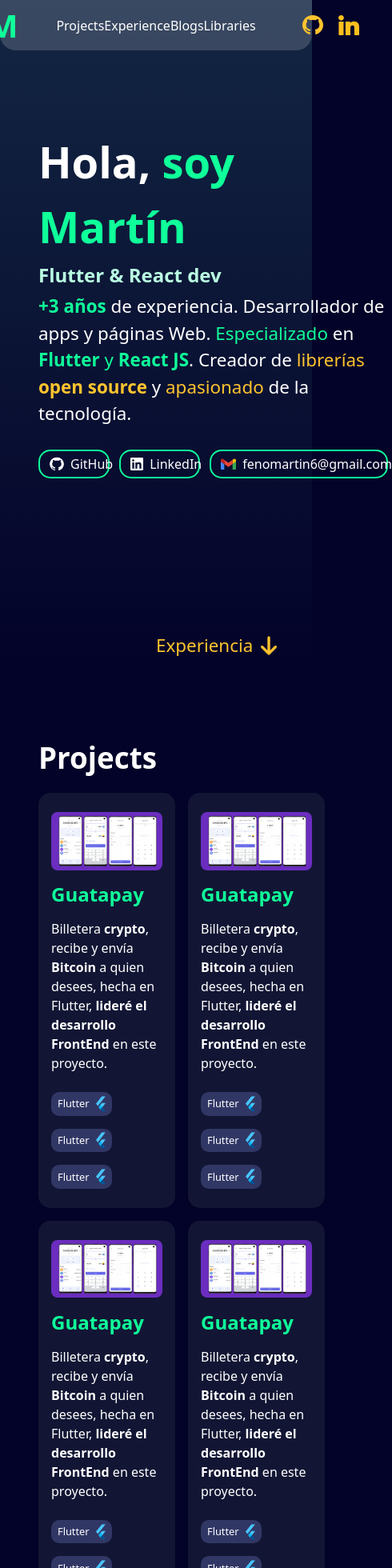
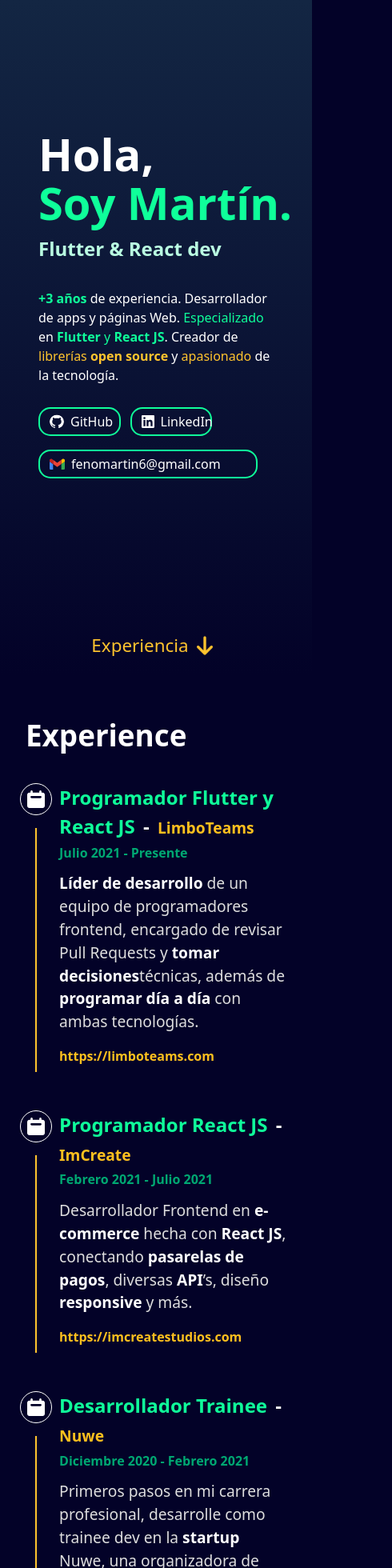
Before and after one commit to Martin-Fenocchio/Portfolio, a React (Vite) app: page / in a window 390 px wide. Shown: the top 1960 px of the page at 80% size, 490 px wide, since content can reach past the window. Built offline with nearby package versions, Linux system fonts and the light colour scheme.

Commit message:
feat: responsive design

```diff
--- /dev/null
+++ b/src/assets/styles/about-me.scss
@@ -0,0 +1,43 @@
+@media (max-width: 431px) {
+  .gradient .about_me_section .width-container {
+    h1 {
+      font-size: 3.5rem;
+      line-height: 1.1;
+      margin-bottom: 0.5rem;
+
+      span {
+        display: block;
+        text-transform: capitalize;
+      }
+    }
+
+    > p {
+      font-size: 1rem;
+      padding-right: 3rem;
+      margin-top: 2rem;
+    }
+
+    .grid-media {
+      flex-wrap: wrap;
+      .github {
+        flex: 0 1 30%;
+      }
+
+      .linkedin {
+        flex: 0 0 30%;
+      }
+
+      a:last-child {
+        margin-top: 0.3rem;
+        flex: 0 0 80%;
+      }
+    }
+
+    .experience {
+      left: 0;
+      width: 100%;
+      display: flex;
+      justify-content: center;
+    }
+  }
+}
--- a/src/assets/styles/experiences.scss
+++ b/src/assets/styles/experiences.scss
@@ -61,3 +61,19 @@
     }
   }
 }
+
+@media (max-width: 431px) {
+  .experience-section {
+    margin-top: 3rem;
+    padding-left: 0;
+    padding: 0 2rem;
+
+    h2 {
+      margin-bottom: 2rem;
+    }
+
+    .experience-item {
+      gap: 16px;
+    }
+  }
+}
--- a/src/assets/styles/global.scss
+++ b/src/assets/styles/global.scss
@@ -91,3 +91,9 @@ html {
 .hover:hover {
   cursor: pointer;
 }
+
+@media (max-width: 431px) {
+  .line {
+    display: none;
+  }
+}
--- a/src/assets/styles/libraries.scss
+++ b/src/assets/styles/libraries.scss
@@ -59,3 +59,13 @@
     }
   }
 }
+
+@media (max-width: 431px) {
+  .libraries-section {
+    padding: 3rem 2rem 0;
+
+    .library-item {
+      grid-template-columns: 100%;
+    }
+  }
+}
--- a/src/assets/styles/projects.scss
+++ b/src/assets/styles/projects.scss
@@ -57,3 +57,14 @@
     }
   }
 }
+
+@media (max-width: 431px) {
+  .project-section {
+    padding: 2rem 2rem 0;
+
+    .grid {
+      grid-template-columns: 100%;
+      grid-row-gap: 32px;
+    }
+  }
+}
--- a/src/components/home/aboutMe/aboutMe-section.tsx
+++ b/src/components/home/aboutMe/aboutMe-section.tsx
@@ -3,14 +3,15 @@ import Github from "../../../assets/icons/github.svg";
 import Linkedin from "../../../assets/icons/linkedin.svg";
 import Email from "../../../assets/icons/email.svg";
 import SocialMediaItem from "./social-media/social-media-item";
+import "../../../assets/styles/about-me.scss";
 
 function AboutMeSection() {
   return (
-    <div className="h-full gradient">
+    <div className="about-me-section  h-full gradient">
       <div className="h-[90%] about_me_section flex flex-column items-center  ">
         <div className="width-container">
           <h1 className="text-white">
-            Hola, <span>soy Martín</span>
+            Hola, <span>soy Martín.</span>
           </h1>
           <h2 className="text-white">Flutter & React dev</h2>
           <p className="text-white">
@@ -30,7 +31,7 @@ function AboutMeSection() {
             y <span className="yellow">apasionado</span> de la tecnología.
           </p>
 
-          <div className="flex gap-3 mt-7">
+          <div className="grid-media flex gap-3 mt-7">
             <SocialMediaItem
               text="GitHub"
               icon={Github}
--- a/src/components/home/aboutMe/social-media/social-media-item.tsx
+++ b/src/components/home/aboutMe/social-media/social-media-item.tsx
@@ -6,7 +6,7 @@ interface Props {
 
 function SocialMediaItem(props: Props) {
   return (
-    <a href={props.url} target="BLANK">
+    <a href={props.url} target="BLANK" className={props.text.toLowerCase()}>
       <div className="social-media-item hover flex border-[2px] border-green px-3 py-1 rounded-[15px]">
         <img src={props.icon} alt="icon" className="mr-2" />
         <p className="text-white text-m">{props.text}</p>
--- a/src/components/home/projects/projects-section.tsx
+++ b/src/components/home/projects/projects-section.tsx
@@ -41,7 +41,7 @@ function ProjectsSection() {
         <ProjectItem
           image={GuatapayPicture}
           url=""
-          title="Guatapay"
+          title="Adamo ID"
           tags={[
             {
               text: "Flutter",
@@ -58,16 +58,17 @@ function ProjectsSection() {
           ]}
           description={
             <p>
-              Billetera <strong>crypto</strong>, recibe y envía{" "}
-              <strong>Bitcoin</strong> a quien desees, hecha en Flutter,{" "}
-              <strong>lideré el desarrollo FrontEnd</strong> en este proyecto.
+              <strong>Digital signatures</strong> and{" "}
+              <strong>identity verifications</strong>, <strong>lead</strong> the
+              <strong>front-end</strong> both the app and the web part, Using
+              <strong>Flutter Web</strong> and React JS
             </p>
           }
         />
         <ProjectItem
           image={GuatapayPicture}
           url=""
-          title="Guatapay"
+          title="uPOS"
           tags={[
             {
               text: "Flutter",
@@ -84,16 +85,17 @@ function ProjectsSection() {
           ]}
           description={
             <p>
-              Billetera <strong>crypto</strong>, recibe y envía{" "}
-              <strong>Bitcoin</strong> a quien desees, hecha en Flutter,{" "}
-              <strong>lideré el desarrollo FrontEnd</strong> en este proyecto.
+              Point of sale system for restaurants, made with{" "}
+              <strong>Flutter</strong>, with a{" "}
+              <strong>mobile app and a web</strong>. Manage employees, dishes,
+              statistics and more.
             </p>
           }
         />
         <ProjectItem
           image={GuatapayPicture}
           url=""
-          title="Guatapay"
+          title="LimboScan"
           tags={[
             {
               text: "Flutter",
@@ -110,12 +112,244 @@ function ProjectsSection() {
           ]}
           description={
             <p>
-              Billetera <strong>crypto</strong>, recibe y envía{" "}
-              <strong>Bitcoin</strong> a quien desees, hecha en Flutter,{" "}
-              <strong>lideré el desarrollo FrontEnd</strong> en este proyecto.
+              <strong>QR code scanner app</strong>, designed to be as{" "}
+              <strong>fast</strong> as possible and <strong>without ads</strong>
+              .
             </p>
           }
         />
+        {/*   <ProjectItem
+          image={GuatapayPicture}
+          url=""
+          title="Cuy"
+          tags={[
+            {
+              text: "Flutter",
+              image: FlutterIcon,
+            },
+            {
+              text: "Flutter",
+              image: FlutterIcon,
+            },
+            {
+              text: "Flutter",
+              image: FlutterIcon,
+            },
+          ]}
+          description={
+            <p>
+              Website for Latin American <strong>exchange houses</strong>, you
+              can preview <strong>conversions in real time</strong> and make the
+              exchange instantly.
+            </p>
+          }
+        />
+        <ProjectItem
+          image={GuatapayPicture}
+          url=""
+          title="Darxprex"
+          tags={[
+            {
+              text: "Flutter",
+              image: FlutterIcon,
+            },
+            {
+              text: "Flutter",
+              image: FlutterIcon,
+            },
+            {
+              text: "Flutter",
+              image: FlutterIcon,
+            },
+          ]}
+          description={
+            <p>
+              Send <strong>remittances</strong> from Latin America, send and
+              receive <strong>any currency</strong>, upload receipts, verify
+              identity, preview <strong>exchange rates</strong> and send money
+              to relatives.
+            </p>
+          }
+        />
+        <ProjectItem
+          image={GuatapayPicture}
+          url=""
+          title="FMoney"
+          tags={[
+            {
+              text: "Flutter",
+              image: FlutterIcon,
+            },
+            {
+              text: "Flutter",
+              image: FlutterIcon,
+            },
+            {
+              text: "Flutter",
+              image: FlutterIcon,
+            },
+          ]}
+          description={
+            <p>
+              <strong>Cryptographic</strong> lottery/lottery platform, allows
+              the purchase of <strong>cryptographic tickets</strong> and win
+              prizes on the platform's <strong>own token</strong>.
+            </p>
+          }
+        />
+        <ProjectItem
+          image={GuatapayPicture}
+          url=""
+          title="Guatapay Platform"
+          tags={[
+            {
+              text: "Flutter",
+              image: FlutterIcon,
+            },
+            {
+              text: "Flutter",
+              image: FlutterIcon,
+            },
+            {
+              text: "Flutter",
+              image: FlutterIcon,
+            },
+          ]}
+          description={
+            <p>
+              Platform that <strong>allows e-commerces</strong> to{" "}
+              <strong>accept and receive cryptocurrency payments</strong> by
+              installing a small add-on in their store.
+            </p>
+          }
+        />
+        <ProjectItem
+          image={GuatapayPicture}
+          url=""
+          title="Darxprex Web"
+          tags={[
+            {
+              text: "Flutter",
+              image: FlutterIcon,
+            },
+            {
+              text: "Flutter",
+              image: FlutterIcon,
+            },
+            {
+              text: "Flutter",
+              image: FlutterIcon,
+            },
+          ]}
+          description={
+            <p>
+              Web platform for Darxprex app{" "}
+              <strong>workers to manage their customers</strong>, place orders,
+              track revenue and more.
+            </p>
+          }
+        />
+        <ProjectItem
+          image={GuatapayPicture}
+          url=""
+          title="uPOS admin"
+          tags={[
+            {
+              text: "Flutter",
+              image: FlutterIcon,
+            },
+            {
+              text: "Flutter",
+              image: FlutterIcon,
+            },
+            {
+              text: "Flutter",
+              image: FlutterIcon,
+            },
+          ]}
+          description={
+            <p>
+              Web platform for distributors of the uPOS app, allows to add and
+              manage customers.
+            </p>
+          }
+        />
+        <ProjectItem
+          image={GuatapayPicture}
+          url=""
+          title="LimboXtractor"
+          tags={[
+            {
+              text: "Flutter",
+              image: FlutterIcon,
+            },
+            {
+              text: "Flutter",
+              image: FlutterIcon,
+            },
+            {
+              text: "Flutter",
+              image: FlutterIcon,
+            },
+          ]}
+          description={
+            <p>
+              Practical app made to extract data such as CBU, DNI, phone
+              numbers, coordinates, and more.
+            </p>
+          }
+        />
+        <ProjectItem
+          image={GuatapayPicture}
+          url=""
+          title="Star wars app"
+          tags={[
+            {
+              text: "Flutter",
+              image: FlutterIcon,
+            },
+            {
+              text: "Flutter",
+              image: FlutterIcon,
+            },
+            {
+              text: "Flutter",
+              image: FlutterIcon,
+            },
+          ]}
+          description={
+            <p>
+              App intended to be a Wiki about all the characters of the Star
+              Wars saga, you can read their features, images, powers, ships,
+              etc..
+            </p>
+          }
+        />
+        <ProjectItem
+          image={GuatapayPicture}
+          url=""
+          title="Pokedéx"
+          tags={[
+            {
+              text: "Flutter",
+              image: FlutterIcon,
+            },
+            {
+              text: "Flutter",
+              image: FlutterIcon,
+            },
+            {
+              text: "Flutter",
+              image: FlutterIcon,
+            },
+          ]}
+          description={
+            <p>
+              App intended to be a Wiki about all the Pokemon anime characters,
+              you can read their characteristics, images, powers, ships, etc...
+            </p>
+          }
+        /> */}
       </div>
     </section>
   );
--- a/src/screens/home/home-screen.tsx
+++ b/src/screens/home/home-screen.tsx
@@ -9,10 +9,11 @@ function HomeScreen() {
   return (
     <div className="f-width h-full">
       <div className="line" />
-      <Navbar />
+      {/*   <Navbar />
+       */}
       <AboutMeSection />
+      <ExperienciesSection />
       <ProjectsSection />
-      <ExperienciesSection />
       <LibrariesSection />
       <BlogsSection />
     </div>
```
Also changed, not shown: src/assets/styles/blog.scss (+18 -0 lines).
